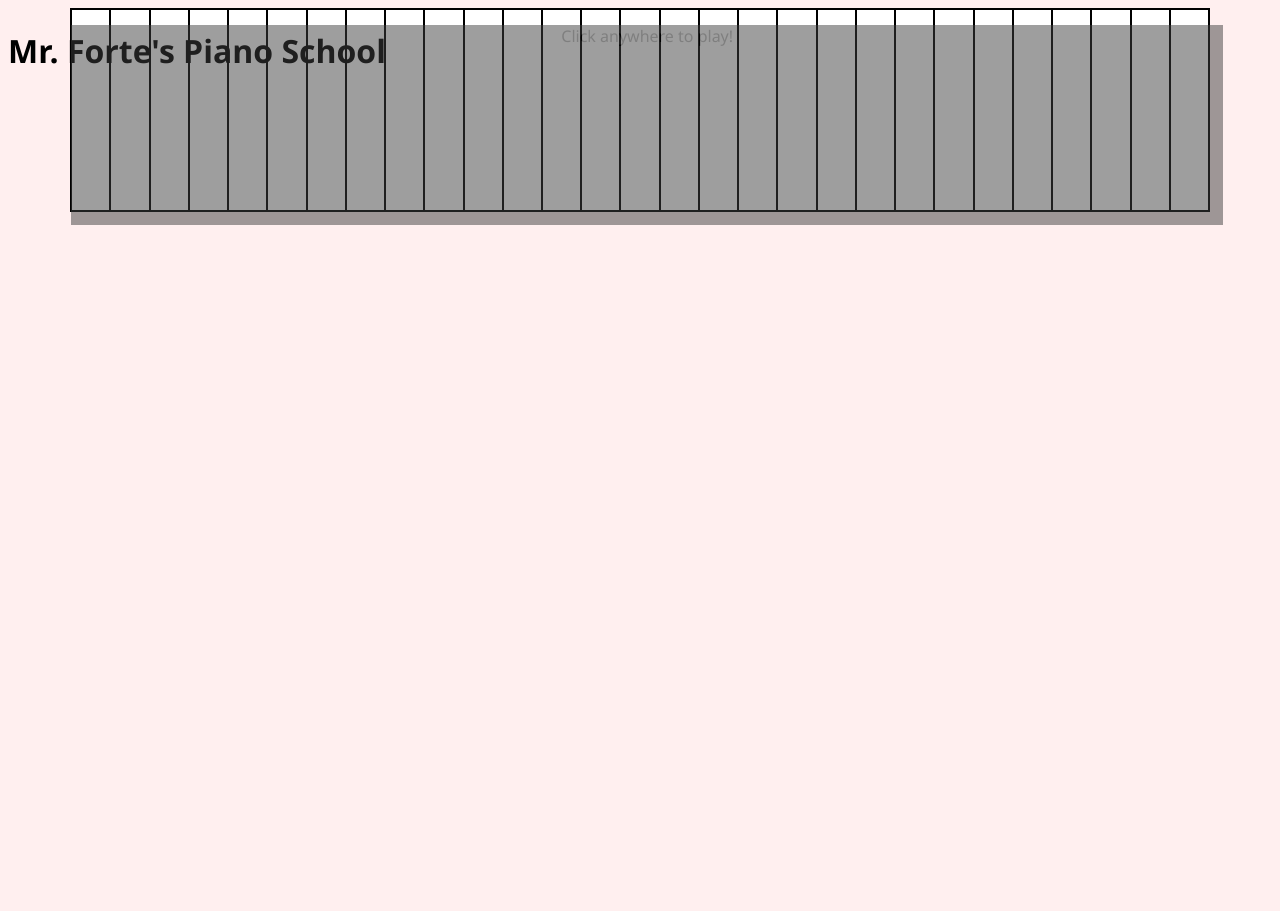
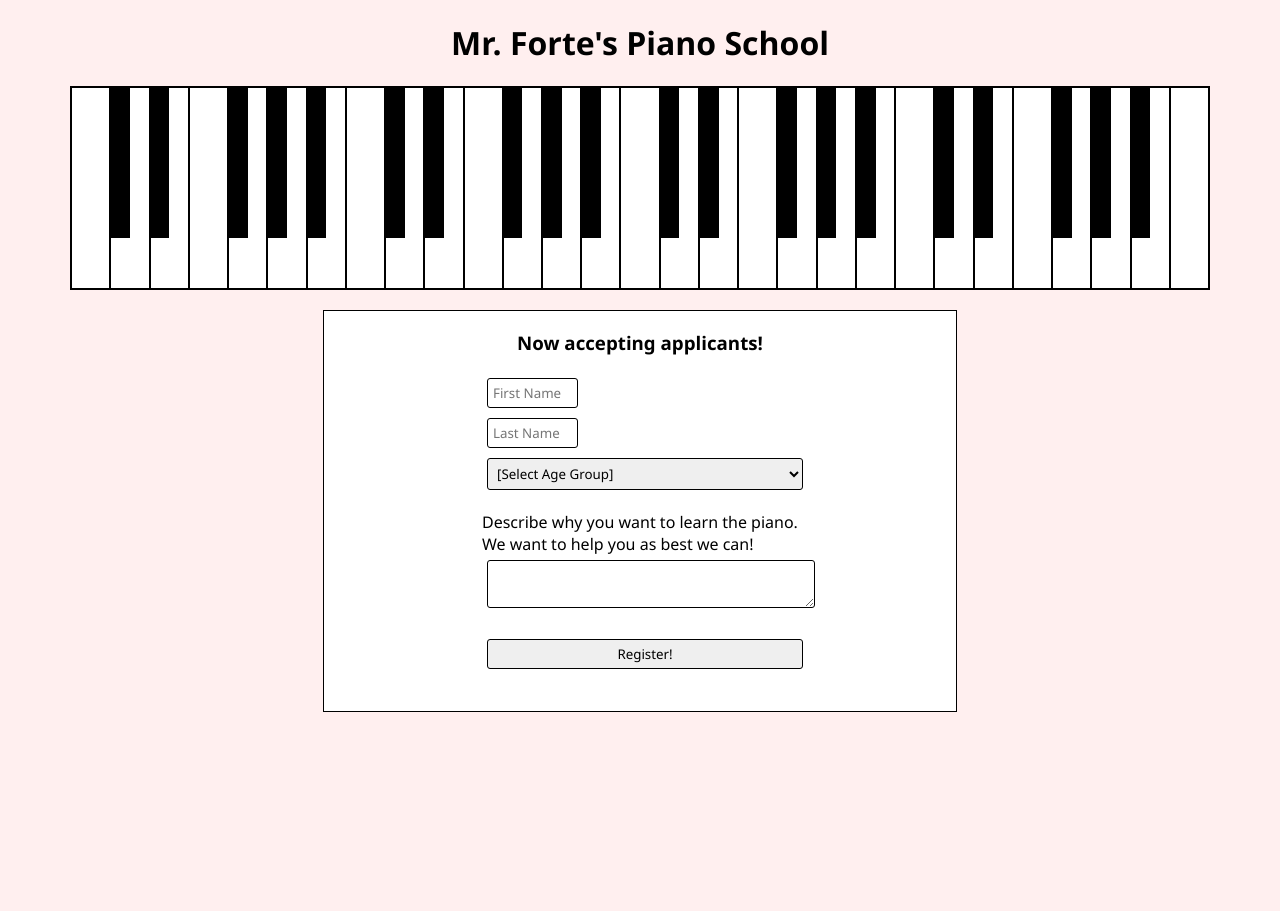
Before and after one commit to georgeson-caleb/cit261, a PHP site: page /FinalProject/home.html in a window 1280 px wide. Shown: the top 911 px of the page. After the commit the page ends 712 px from the top, so only its background shows below. Run offline with PHP 8.4, Linux system fonts and the light colour scheme.

Commit message:
final project with some animations and transitions

```diff
--- a/FinalProject/home.html
+++ b/FinalProject/home.html
@@ -7,45 +7,121 @@
       <link rel="stylesheet" href="style.css">
       <script src="script.js"></script>
    </head>
-   <body>
-      <header>
+   <body onload="startLoadingTransition()">
+      <header id="header">
          <h1>
             Mr. Forte's Piano School
          </h1>
       </header>
+      <div id="loadingScreen" ontransitionend="showPage()">Your talents begin here.</div>
+      <div id="info"></div>
       <div id="piano" class="flexBox">
-         <p id="clickMessage" onclick="disableThis(this)">Click anywhere to play!</p>
          <div id="c2key" class="piano-key" onmouseover="play('c2')" ontouch="play('c2')"></div>
-         <div id="e2key" class="piano-key" onmouseover="play('d2')" ontouch="play('d2')"></div>
-         <div id="f2key" class="piano-key" onmouseover="play('e2')" ontouch="play('e2')"></div>
-         <div id="d2key" class="piano-key" onmouseover="play('f2')" ontouch="play('f2')"></div>
-         <div id="g2key" class="piano-key" onmouseover="play('g2')" ontouch="play('g2')"></div>
-         <div id="a2key" class="piano-key" onmouseover="play('a2')" ontouch="play('a2')"></div>
-         <div id="b2key" class="piano-key" onmouseover="play('b2')" ontouch="play('b2')"></div>
+         <div id="d2key" class="piano-key" onmouseover="play('d2')" ontouch="play('d2')">
+            <div id="c#2key" class="black-key" onmouseover="play('c2')"></div>
+         </div>
+         <div id="e2key" class="piano-key" onmouseover="play('e2')" ontouch="play('e2')">
+            <div id="d#2key" class="black-key" onmouseover="play('c2')"></div>
+         </div>
+         <div id="f2key" class="piano-key" onmouseover="play('f2')" ontouch="play('f2')"></div>
+         <div id="g2key" class="piano-key" onmouseover="play('g2')" ontouch="play('g2')">
+            <div id="f#2key" class="black-key" onmouseover="play('c2')"></div>
+         </div>
+         <div id="a2key" class="piano-key" onmouseover="play('a2')" ontouch="play('a2')">
+            <div id="g#2key" class="black-key" onmouseover="play('c2')"></div>
+         </div>
+         <div id="b2key" class="piano-key" onmouseover="play('b2')" ontouch="play('b2')">
+            <div id="a#2key" class="black-key" onmouseover="play('c2')"></div>
+         </div>
          <div id="c3key" class="piano-key" onmouseover="play('c3')" ontouch="play('c3')"></div>
-         <div id="d3key" class="piano-key" onmouseover="play('d3')" ontouch="play('d3')"></div>
-         <div id="e3key" class="piano-key" onmouseover="play('e3')" ontouch="play('e3')"></div>
+         <div id="d3key" class="piano-key" onmouseover="play('d3')" ontouch="play('d3')">
+            <div id="c#3key" class="black-key" onmouseover="play('c2')"></div>
+         </div>
+         <div id="e3key" class="piano-key" onmouseover="play('e3')" ontouch="play('e3')">
+            <div id="d#3key" class="black-key" onmouseover="play('c2')"></div>
+         </div>
          <div id="f3key" class="piano-key" onmouseover="play('f3')" ontouch="play('f3')"></div>
-         <div id="g3key" class="piano-key" onmouseover="play('g3')" ontouch="play('g3')"></div>
-         <div id="a3key" class="piano-key" onmouseover="play('a3')" ontouch="play('a3')"></div>
-         <div id="b3key" class="piano-key" onmouseover="play('b3')" ontouch="play('b3')"></div>
+         <div id="g3key" class="piano-key" onmouseover="play('g3')" ontouch="play('g3')">
+            <div id="f#3key" class="black-key" onmouseover="play('c2')"></div>
+         </div>
+         <div id="a3key" class="piano-key" onmouseover="play('a3')" ontouch="play('a3')">
+            <div id="g#3key" class="black-key" onmouseover="play('c2')"></div>
+         </div>
+         <div id="b3key" class="piano-key" onmouseover="play('b3')" ontouch="play('b3')">
+            <div id="a#2key" class="black-key" onmouseover="play('c2')"></div>
+         </div>
          <div id="c4key" class="piano-key" onmouseover="play('c4')" ontouch="play('c4')"></div>
-         <div id="d4key" class="piano-key" onmouseover="play('d4')" ontouch="play('d4')"></div>
-         <div id="e4key" class="piano-key" onmouseover="play('e4')" ontouch="play('e4')"></div>
+         <div id="d4key" class="piano-key" onmouseover="play('d4')" ontouch="play('d4')">
+            <div id="c#4key" class="black-key" onmouseover="play('c2')"></div>
+         </div>
+         <div id="e4key" class="piano-key" onmouseover="play('e4')" ontouch="play('e4')">
+            <div id="d#4key" class="black-key" onmouseover="play('c2')"></div>
+         </div>
          <div id="f4key" class="piano-key" onmouseover="play('f4')" ontouch="play('f4')"></div>
-         <div id="g4key" class="piano-key" onmouseover="play('g4')" ontouch="play('g4')"></div>
-         <div id="a4key" class="piano-key" onmouseover="play('a4')" ontouch="play('a4')"></div>
-         <div id="b4key" class="piano-key" onmouseover="play('b4')" ontouch="play('b4')"></div>
+         <div id="g4key" class="piano-key" onmouseover="play('g4')" ontouch="play('g4')">
+            <div id="f#4key" class="black-key" onmouseover="play('c2')"></div>
+         </div>
+         <div id="a4key" class="piano-key" onmouseover="play('a4')" ontouch="play('a4')">
+            <div id="g#4key" class="black-key" onmouseover="play('c2')"></div>
+         </div>
+         <div id="b4key" class="piano-key" onmouseover="play('b4')" ontouch="play('b4')">
+            <div id="a#4key" class="black-key" onmouseover="play('c2')"></div>
+         </div>
          <div id="c5key" class="piano-key" onmouseover="play('c5')" ontouch="play('c5')"></div>
-         <div id="d5key" class="piano-key" onmouseover="play('d5')" ontouch="play('d5')"></div>
-         <div id="e5key" class="piano-key" onmouseover="play('e5')" ontouch="play('e5')"></div>
+         <div id="d5key" class="piano-key" onmouseover="play('d5')" ontouch="play('d5')">
+            <div id="c#5key" class="black-key" onmouseover="play('c2')"></div>
+         </div>
+         <div id="e5key" class="piano-key" onmouseover="play('e5')" ontouch="play('e5')">
+            <div id="d#5key" class="black-key" onmouseover="play('c2')"></div>
+         </div>
          <div id="f5key" class="piano-key" onmouseover="play('f5')" ontouch="play('f5')"></div>
-         <div id="g5key" class="piano-key" onmouseover="play('g5')" ontouch="play('g5')"></div>
-         <div id="a5key" class="piano-key" onmouseover="play('a5')" ontouch="play('a5')"></div>
-         <div id="b5key" class="piano-key" onmouseover="play('b5')" ontouch="play('b5')"></div>
+         <div id="g5key" class="piano-key" onmouseover="play('g5')" ontouch="play('g5')">
+            <div id="f#5key" class="black-key" onmouseover="play('c2')"></div>
+         </div>
+         <div id="a5key" class="piano-key" onmouseover="play('a5')" ontouch="play('a5')">
+            <div id="g#5key" class="black-key" onmouseover="play('c2')"></div>
+         </div>
+         <div id="b5key" class="piano-key" onmouseover="play('b5')" ontouch="play('b5')">
+            <div id="a#5key" class="black-key" onmouseover="play('c2')"></div>
+         </div>
          <div id="c6key" class="piano-key" onmouseover="play('c6')" ontouch="play('c6')"></div>
       </div>
-      <div id="menu" style="height: 5000px"></div>
+      <div id="registration" class="flexBox">
+         <h3>
+            Now accepting applicants!
+         </h3>
+         <div class="flexBox">
+            <div>
+               <form id="slide1" onanimationend="disable(this)">
+                  <input type="text" class="expandable" id="firstName" placeholder="First Name"><br>
+                  <input type="text" class="expandable" id="lastName" placeholder="Last Name"><br>
+                  <select id="ageGroup">
+                     <option value=0>[Select Age Group]</option>
+                     <option value=1>5-12</option>
+                     <option value=2>13-17</option>
+                     <option value=3>18-29</option>
+                     <option value=4>30+</option>
+                  </select><br>
+                  <p>
+                     Describe why you want to learn the piano. We want to help you as best we can!
+                     <textarea id="description"></textarea>
+                  </p>
+                  <button type="button" onclick="register(); slide1Left()">Register!</button>
+               </form>
+            </div>
+            <div>
+               <form id="slide2" style="display:none">
+                  <ul id="days">
+                     <li><input type="checkbox" id="day1" value="Monday">Monday</li>
+                     <li><input type="checkbox" id="day2" value="Tuesday">Tuesday</li>
+                     <li><input type="checkbox" id="day3" value="Wednesday">Wednesday</li>
+                     <li><input type="checkbox" id="day4" value="Thursday">Thursday</li>
+                     <li><input type="checkbox" id="day5" value="Friday">Friday</li>
+                  </ul>
+               </form>
+            </div>
+         </div>
+      </div>
       <audio style="display:none" id="c2">
          <source src="pianoNotes/c2.mp3" type="audio/mpeg">
       </audio>
--- a/FinalProject/script.js
+++ b/FinalProject/script.js
@@ -1,7 +1,55 @@
+class Student {
+   firstName;
+   lastName;
+   ageGroup;
+   description;
+}
+
 function play(note) {
    document.getElementById(note).play();
 }
 
-function disableThis(elem) {
+function disable(elem) {
    elem.style.display = "none";
 }
+
+function enable(elem) {
+   elem.style.display = "block";
+}
+
+function register() {
+   var student = new Student();
+   student.firstName = document.getElementById("firstName").value;
+   student.lastName = document.getElementById("lastName").value;
+   student.ageGroup = document.getElementById("ageGroup").value;
+   student.description = document.getElementById("description").value;
+   saveStudentInfo(student);
+}
+
+function saveStudentInfo(student) {
+   console.log(student);
+}
+
+function startLoadingTransition() {
+   var obj = document.getElementById("loadingScreen");
+   obj.style.opacity = "100%";
+   obj.style.transform = "translate(50%, 200px)";
+}
+
+function showPage() {
+   document.getElementById("loadingScreen").style.display = "none";
+   document.getElementById("piano").style.display = "flex";
+   document.getElementById("registration").style.display = "block";
+   document.getElementById("header").style.display = "block";
+}
+
+function slide1Left() {
+   document.getElementById("slide1").classList = "slideLeftDisappear";
+   document.getElementById("slide2").style.display = "block";
+   document.getElementById("slide2").classList = "slideLeftAppear";
+}
+
+function slide2Left() {
+   document.getElementById("slide2").style.display = "block";
+   document.getElementById("slide2").classList = "slideLeftAppear";
+}
--- a/FinalProject/style.css
+++ b/FinalProject/style.css
@@ -4,7 +4,25 @@ body {
 }
 
 header {
-   position: fixed;
+   background-color: #ffefef;
+   z-index: 1;
+   position: sticky;
+   top: 0;
+   text-align: center;
+   display: none;
+}
+
+select {
+   transition-duration: 2s;
+}
+
+#loadingScreen {
+   text-align: center;
+   transition: 2s;
+   opacity: 0%;
+   font-size: xx-large;
+   position: absolute;
+   transform: translate(50%, 400px);
 }
 
 header h1 {
@@ -14,7 +32,21 @@ header h1 {
 #piano {
    width: 90%;
    border: 1px solid black;
-   margin: auto;
+   margin: 20px auto;
+   display: none;
+}
+
+#registration {
+   margin: 20px auto;
+   width: 50%;
+   height: 400px;
+   background-color: white;
+   border: 1px solid black;
+   display: none;
+}
+
+#registration h3 {
+   text-align: center;
 }
 
 .flexBox {
@@ -34,11 +66,65 @@ header h1 {
    background-color: #cfcfcf
 }
 
+.black-key {
+   width: 50%;
+   height: 75%;
+   background-color: black;
+}
+
 #clickMessage {
    position: absolute;
    width: 90%;
    height: 200px;
    text-align: center;
-   background-color: #3f3f3f;
-   opacity: 50%;
+   background-color: #3f3f3f86;
 }
+
+#registration form {
+   width: 50%;
+   margin: auto;
+}
+
+input {
+   width: 25%;
+   padding: 5px;
+   border: 1px solid black;
+   border-radius: 3px;
+   margin: 5px;
+   transition-duration: 1s;
+   font-family: 'Segoe UI', Tahoma, Geneva, Verdana, sans-serif;
+}
+
+button, textarea, select {
+   width: 100%;
+   padding: 5px;
+   border: 1px solid black;
+   border-radius: 3px;
+   margin: 5px;
+   transition-duration: 1s;
+   font-family: 'Segoe UI', Tahoma, Geneva, Verdana, sans-serif;
+}
+
+.expandable:focus {
+   width: 100%;
+}
+
+.slideLeftDisappear {
+   animation-name: slideLeftDisappear;
+   animation-duration: 1s;
+}
+
+@keyframes slideLeftDisappear {
+   from { transform: translateX(0px); opacity: 100% }
+   to { transform: translateX(-200px); opacity: 0% }
+}
+
+.slideLeftAppear {
+   animation-name: slideLeftAppear;
+   animation-duration: 1s;
+}
+
+@keyframes slideLeftAppear {
+   from { transform: translateX(200px); opacity: 0% }
+   to { transform: translateX(0px); opacity: 100%; }
+}
```
